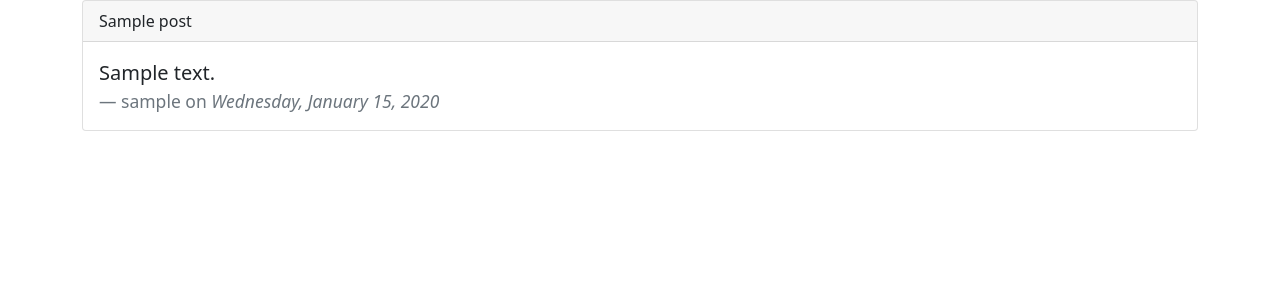
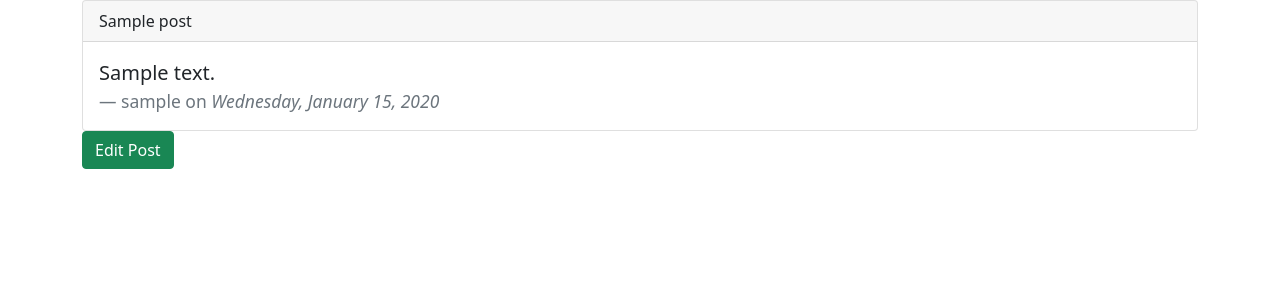
Before and after one commit to bstanton773/kekambas-91_flask_intro, a Flask app: page /posts/1 in a window 1280 px wide. Shown: the part 56-356 px from the top of the page. Run offline with Flask 2, Linux system fonts and the light colour scheme; a user stored in the database is signed in; tables that the repository leaves empty hold one stand-in row (values such as "Sample post"); some libraries are stand-ins or nearby versions.

Commit message:
Add edit button to single post page if current user is author

```diff
--- a/app/templates/single_post.html
+++ b/app/templates/single_post.html
@@ -12,4 +12,7 @@
         </blockquote>
         </div>
     </div>
+    {% if current_user == post.author %}
+    <a href="{{ url_for('edit_single_post', post_id=post.id) }}" class="btn btn-success">Edit Post</a>
+    {% endif %}
 {% endblock %}
```
